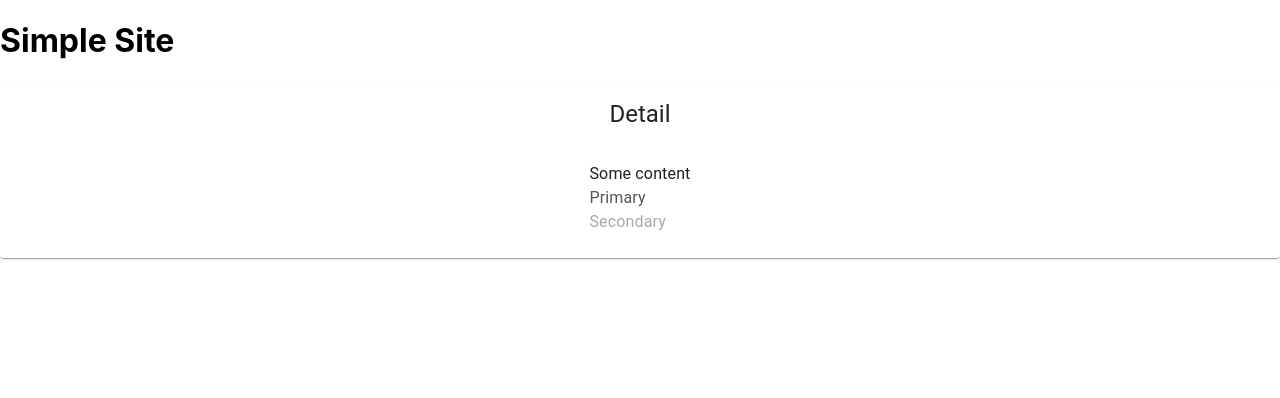
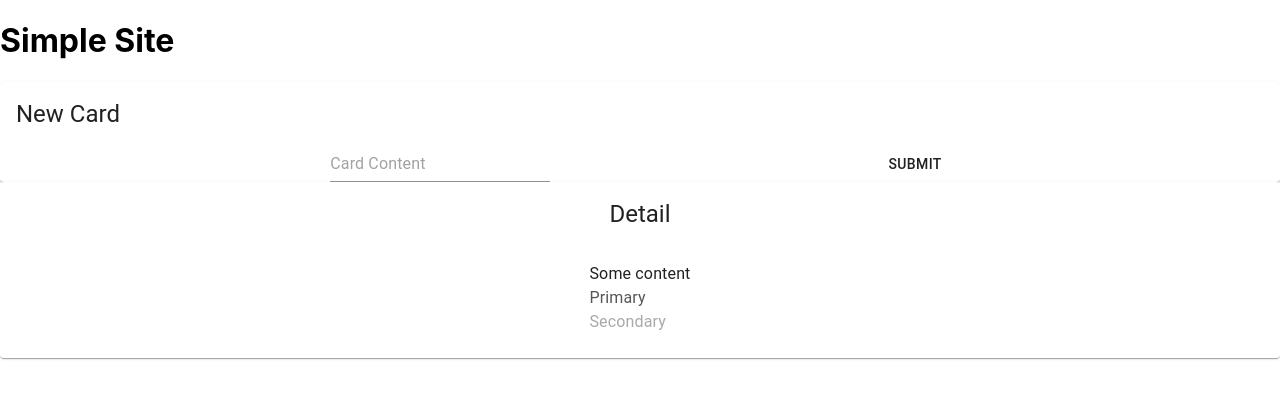
Before and after one commit to Wayl123/SimpleSite, a React (Create React App) app: page / in a window 1280 px wide. Shown: the top 398 px of the page. Built offline with nearby package versions, Linux system fonts and the light colour scheme.

Commit message:
A add new card component used to add new card to database later on

```diff
--- a/src/App.tsx
+++ b/src/App.tsx
@@ -1,10 +1,12 @@
 import React from 'react'
+import NewCard from './components/NewCard'
 import DetailCard from './components/DetailCard'
 
 function App() {
   return (
     <div>
       <h1>Simple Site</h1>
+      <NewCard/>
       <DetailCard/>
     </div>
   );
--- /dev/null
+++ b/src/components/NewCard.tsx
@@ -0,0 +1,39 @@
+import React from 'react'
+import {Card, CardHeader, FormControl, Input, Button, InputLabel, Select} from '@material-ui/core'
+import {makeStyles, createStyles} from '@material-ui/core/styles'
+
+const useStyles = makeStyles(() =>
+  createStyles({
+    root: {
+      display: 'flex',
+      flexDirection: 'column',
+      alignItems: 'start',
+    },
+    form: {
+      display: 'flex',
+      flexDirection: 'row',
+      justifyContent: 'space-evenly',
+    },
+    p100width: {
+      width: '100%',
+    },
+  })
+)
+
+export default function NewCard() {
+  const style = useStyles()
+
+  return (
+    <Card className={style.root}>
+      <CardHeader
+        title={"New Card"}
+      />
+      <form className={style.p100width}>
+        <FormControl className={style.form}>
+          <Input name='content' type='text' placeholder='Card Content'/>
+          <Button type='submit'>Submit</Button>
+        </FormControl>
+      </form>
+    </Card>
+  )
+}
```
